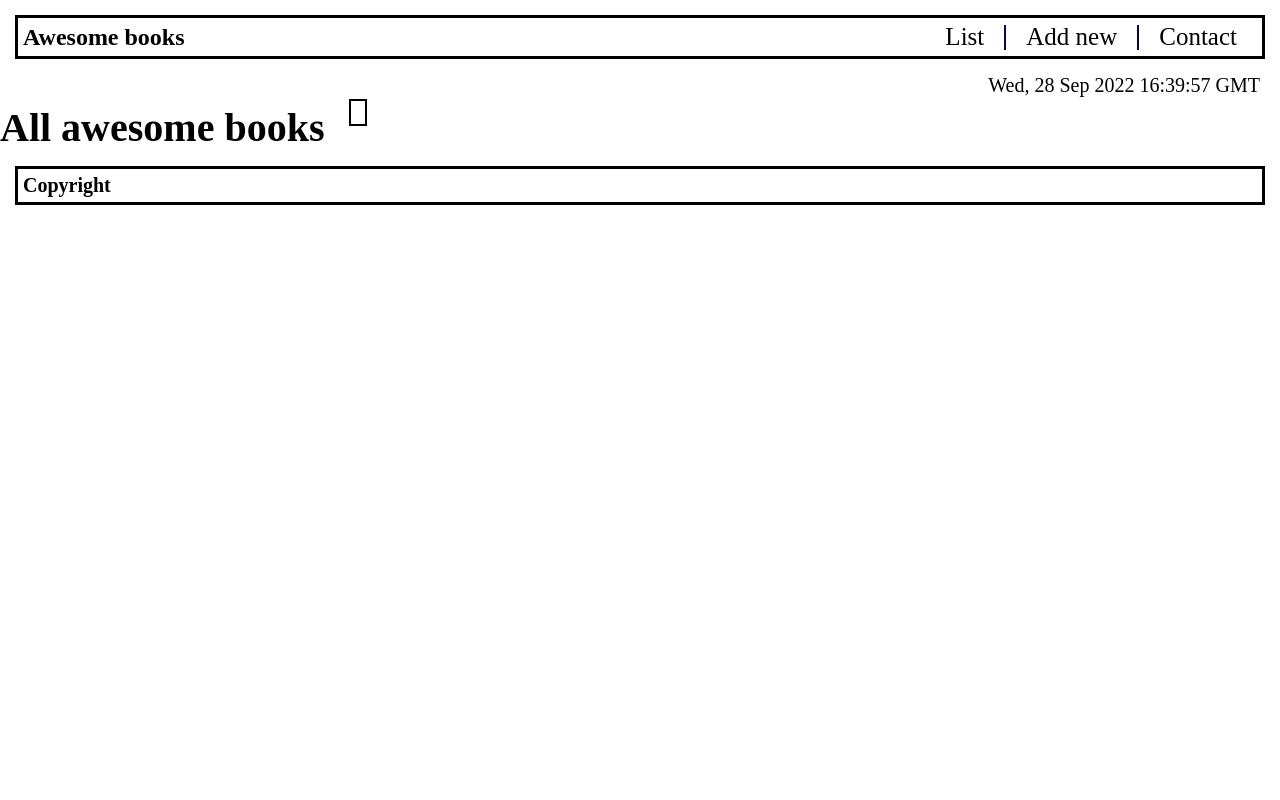
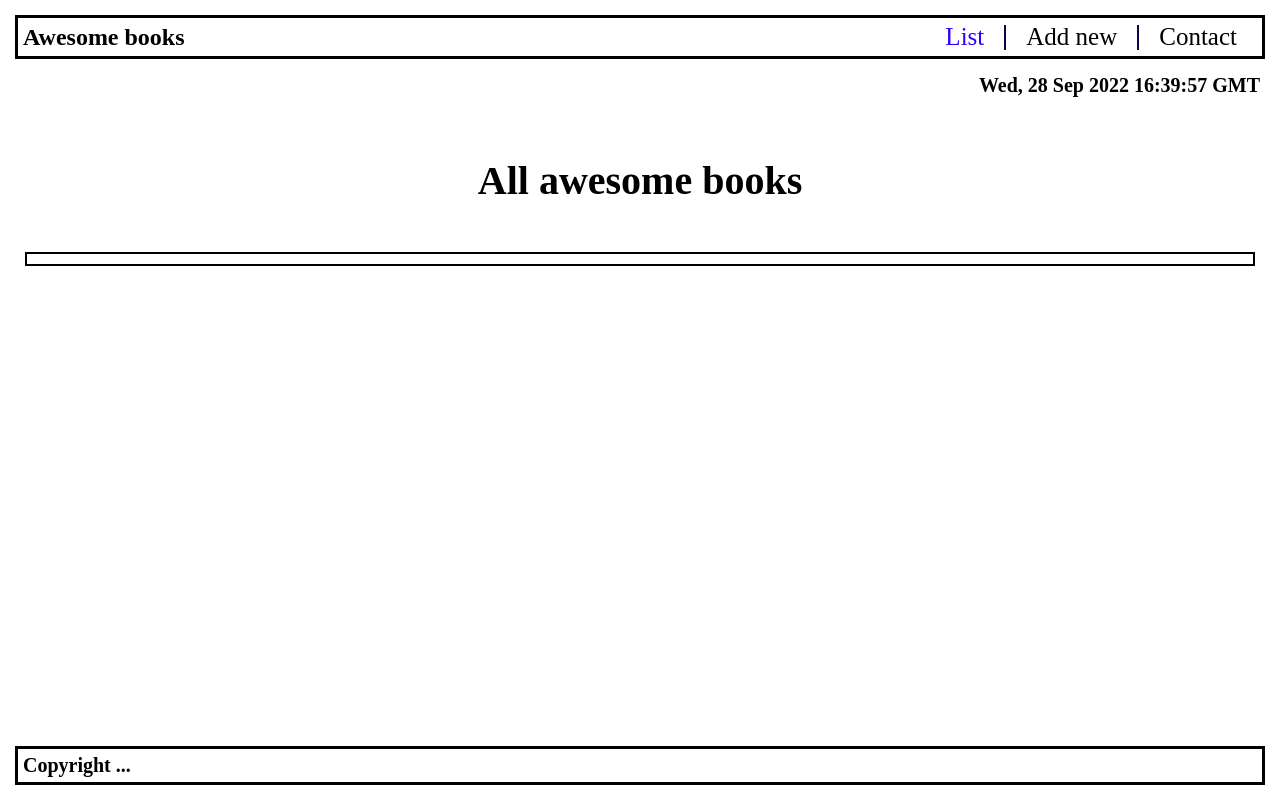
Before and after one commit to Samuellekpor/awesome-books, a website with bundled scripts: page index.html in a window 1280 px wide. Both pictures are taken after a click on the item "List". Built offline with nearby package versions, Linux system fonts and the light colour scheme.

Commit message:
Add some styles

```diff
--- a/Js/script.js
+++ b/Js/script.js
@@ -85,33 +85,32 @@ removeButton.forEach((btn) => {
   });
 });
 
-let theDate = new Date().toUTCString();
+const theDate = new Date().toUTCString();
 
-let dateDiv = document.querySelector('.date');
+const dateDiv = document.querySelector('.date');
 dateDiv.innerHTML = theDate;
 
-let listLink = document.getElementById("list-link");
-let listNew = document.getElementById("list-new");
-let listContact = document.getElementById("list-contact");
-let bookList = document.querySelector(".book-list")
-let addNew = document.querySelector(".add-new")
-let contact = document.querySelector(".contact")
+const listLink = document.getElementById('list-link');
+const listNew = document.getElementById('list-new');
+const listContact = document.getElementById('list-contact');
+const bookList = document.querySelector('.book-list');
+const addNew = document.querySelector('.add-new');
+const contact = document.querySelector('.contact');
 
+listLink.addEventListener('click', () => {
+  bookList.className = 'show';
+  addNew.className = 'hide';
+  contact.className = 'hide';
+});
 
-listLink.addEventListener("click", function (){
-  bookList.className = "show"
-  addNew.className = "hide"
-  contact.className = "hide"
-})
+listNew.addEventListener('click', () => {
+  bookList.className = 'hide';
+  addNew.className = 'show';
+  contact.className = 'hide';
+});
 
-listNew.addEventListener("click", function (){
-  bookList.className = "hide"
-  addNew.className = "show"
-  contact.className = "hide"
-})
-
-listContact.addEventListener("click", function (){
-  bookList.className = "hide"
-  addNew.className = "hide"
-  contact.className = "show"
-})
+listContact.addEventListener('click', () => {
+  bookList.className = 'hide';
+  addNew.className = 'hide';
+  contact.className = 'show';
+});
--- a/index.html
+++ b/index.html
@@ -55,7 +55,7 @@
   </main>
   <footer class="copyright">
     <p class="copyright-text">
-      Copyright
+      Copyright ...
     </p>
   </footer>
 
--- a/style.css
+++ b/style.css
@@ -33,6 +33,14 @@
   color: #2f00ff;
 }
 
+.link a:focus {
+  color: #2f00ff;
+}
+
+.link a:active {
+  color: #2f00ff;
+}
+
 .separator2 {
   background-color: #0f0050;
   height: 25px;
@@ -42,9 +50,12 @@
 }
 
 .date {
-  position: absolute;
-  right: 20px;
+  display: flex;
+  justify-content: flex-end;
   font-size: 20px;
+  padding-right: 20px;
+  margin-bottom: 30px;
+  font-weight: bold;
 }
 
 .big-container {
@@ -63,7 +74,6 @@
   border: 2px #000 solid;
   padding: 5px;
   margin: 25px;
-
 }
 
 .book {
@@ -79,14 +89,6 @@ tr:nth-child(even) {
 
 tr:nth-child(odd) {
   background-color: #ddd;
-}
-
-.separator {
-  background-color: #000;
-  height: 2px;
-  width: 120px;
-  display: block;
-  margin: 15px auto;
 }
 
 .add-title {
@@ -124,24 +126,32 @@ input {
   flex-direction: column;
 }
 
-
 .contact {
   display: flex;
   align-items: center;
   flex-direction: column;
+  justify-content: center;
 }
 
 .title {
   font-weight: bold;
+  text-align: center;
 }
 
 .contact-body {
-  margin-top: 40px;
+  margin: 0 auto;
 }
 
 .contact-details {
   margin-top: 40px;
   margin-left: 52px;
+}
+
+footer {
+  position: fixed;
+  bottom: 0;
+  left: 0;
+  right: 0;
 }
 
 .copyright {
@@ -164,4 +174,6 @@ input {
 
 .show {
   display: flex;
+  flex-direction: column;
+  justify-content: center;
 }
```
